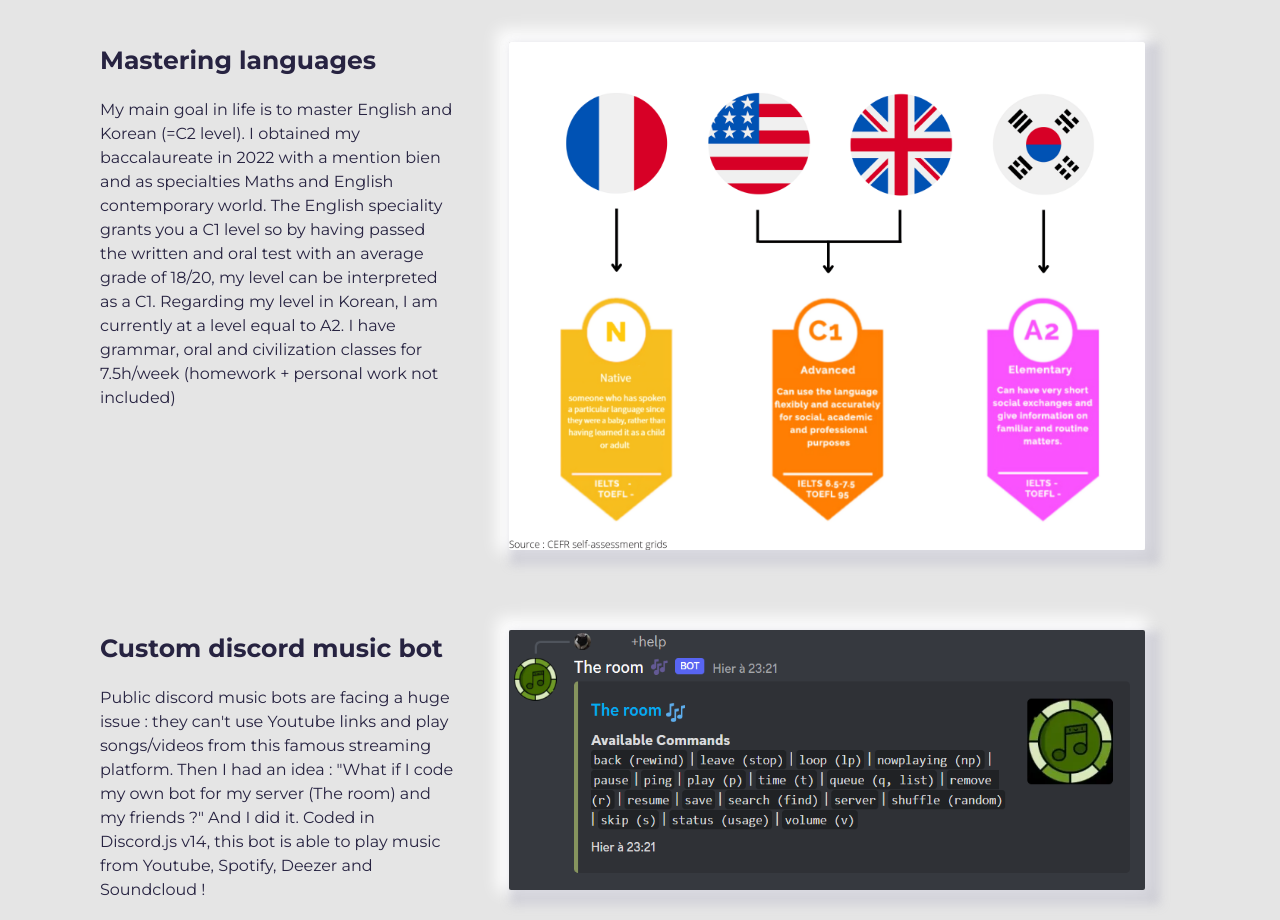
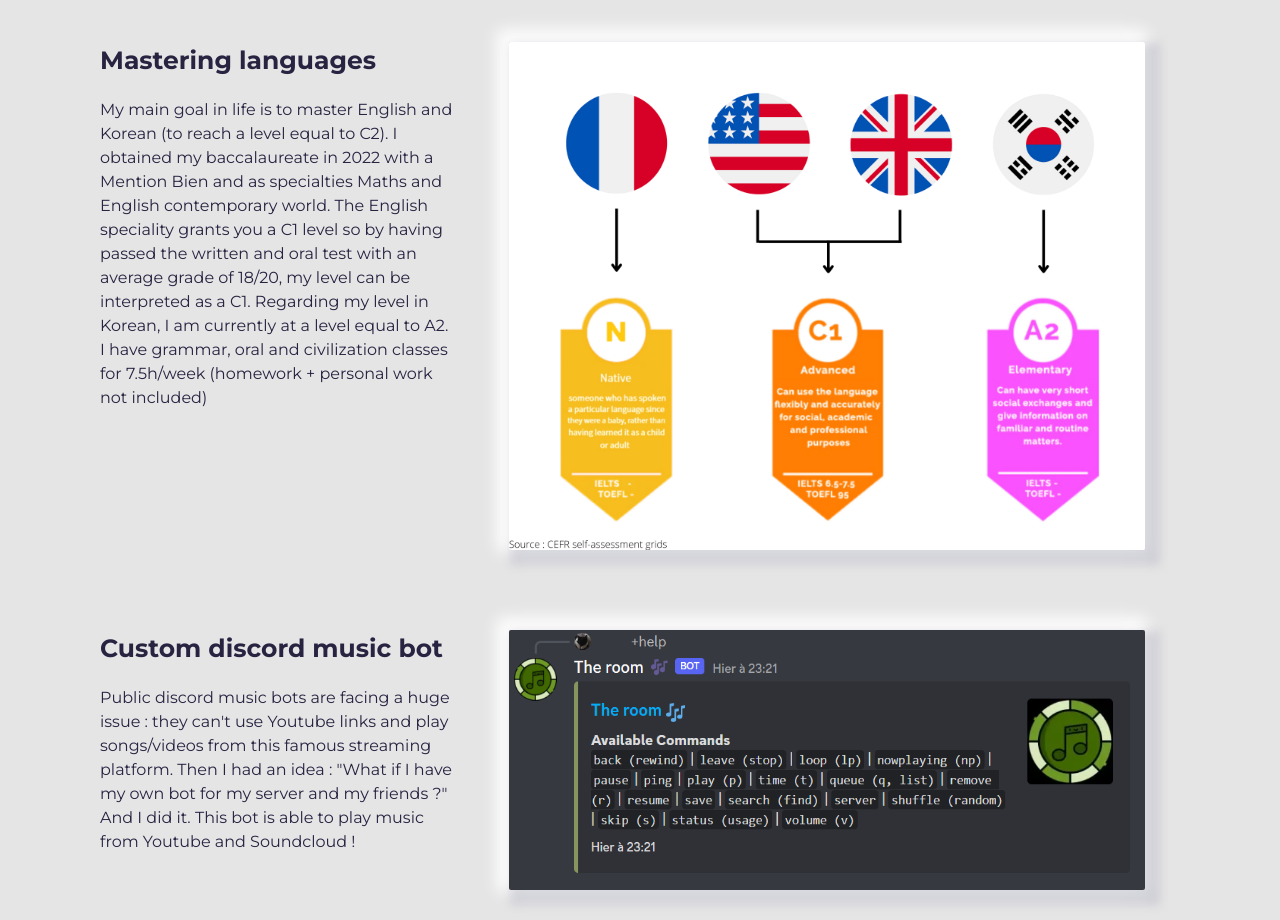
Before and after one commit to HadrienBernard/hadrienbernard.git.io, a plain HTML site: page index.html in a window 1280 px wide. Shown: the part 1480-2400 px from the top of the page. Drawn offline with Linux system fonts and the light colour scheme.

Commit message:
Update index.html

```diff
--- a/index.html
+++ b/index.html
@@ -84,8 +84,8 @@
             <div class="project-wrapper__text">
               <h3 class="project-wrapper__text-title">Mastering languages</h3>
               <p class="project-wrapper__text-info">
-                My main goal in life is to master English and Korean (=C2 level).
-                I obtained my baccalaureate in 2022 with a mention bien and as
+                My main goal in life is to master English and Korean (to reach a level equal to C2).
+                I obtained my baccalaureate in 2022 with a Mention Bien and as
                 specialties Maths and English contemporary world.
                 The English speciality grants you a C1 level so
                 by having passed the written and oral test with an average grade of 18/20,
@@ -114,8 +114,8 @@
               <p class="project-wrapper__text-info">
                 Public discord music bots are facing a huge issue : they can't use Youtube links
                 and play songs/videos from this famous streaming platform. Then I had an idea :
-                "What if I code my own bot for my server (The room) and my friends ?" And I did it.
-                Coded in Discord.js v14, this bot is able to play music from Youtube, Spotify, Deezer and Soundcloud !
+                "What if I have my own bot for my server and my friends ?" And I did it.
+                This bot is able to play music from Youtube and Soundcloud !
               </p>
             </div>
 
```
